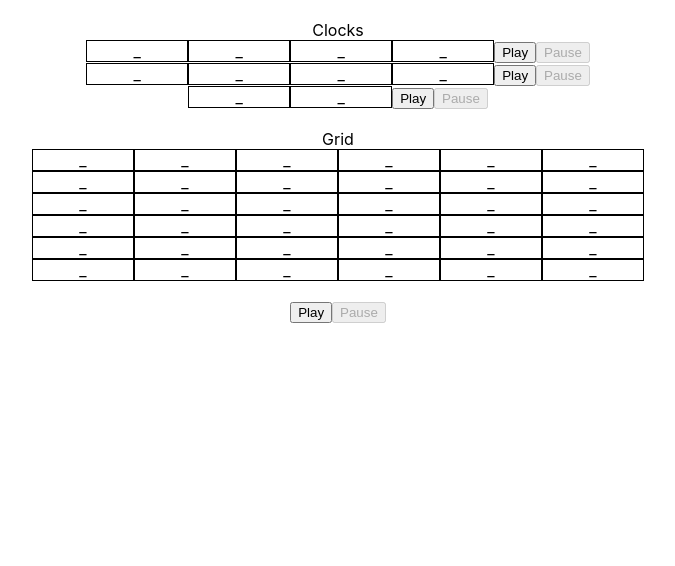
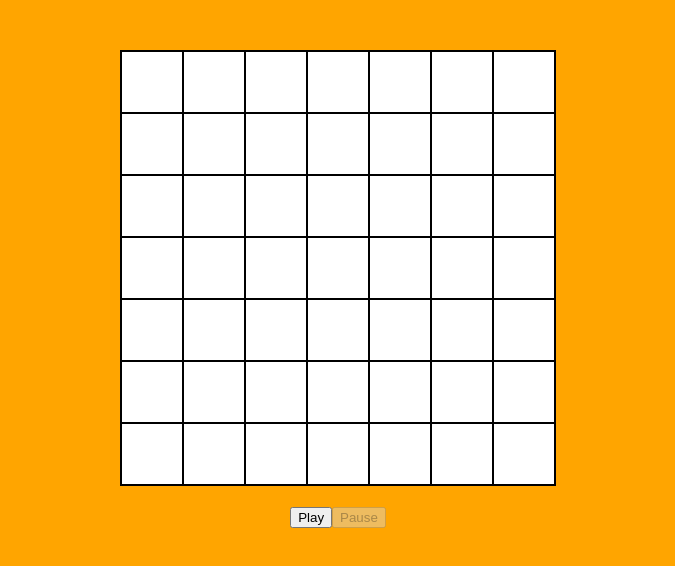
Before and after one commit to marwahaha/otomata, a React (Create React App) app: page / in a window 1280 px wide. Shown: the top 566 px of the page, without its empty margins (302-977 px from the left). Built offline with nearby package versions, Linux system fonts and the light colour scheme.

Commit message:
Get a nice coloring

```diff
--- a/src/App.css
+++ b/src/App.css
@@ -1,17 +1,7 @@
 .App {
   margin: 20px;
+  padding-top: 30px;
   text-align: center;
-}
-
-.App-logo {
-  height: 40vmin;
-  pointer-events: none;
-}
-
-@media (prefers-reduced-motion: no-preference) {
-  .App-logo {
-    animation: App-logo-spin infinite 20s linear;
-  }
 }
 
 .App-header {
@@ -29,9 +19,31 @@
   color: #61dafb;
 }
 
+table,
+th,
+td {
+  padding: 10px;
+  border: 1px solid black;
+  border-collapse: collapse;
+}
+
+table {
+  margin:auto;
+}
 
 .cell {
   display: inline-block;
-  width:100px;
-  border: 1px solid black;
+  width:40px;
+  height: 40px;
+  line-height:40px;
+
 }
+
+td {
+  background:lightskyblue;
+}
+td:empty {background: white;}
+
+html {
+  background:orange;
+}
--- a/src/App.js
+++ b/src/App.js
@@ -13,15 +13,15 @@ class App extends Component {
     return (
       <div className="App">
 
-        Clocks
+        {/* Clocks
         <Clock scale={["C4", "D4", "G4", "F4"]} />
         <Clock scale={["C5", "D5", "G5", "Bb4"]} />
-        <Clock scale={["C5", "D5"]} />
-        <br />
-Grid
+        <Clock scale={["C5", "D5"]} /> */}
+        {/* <br /> */}
+{/* Grid */}
         <Grid
-          gridsize={6}
-          scale={["C4", "E4", "F4", "A4", "B4", "D5"]}
+          gridsize={7}
+          scale={["E3", "A3", "D4", "G4", "C5", "E5", "D6"]}
         // todo validate scale size = gridsize
         />
       </div >
--- a/src/Cell.js
+++ b/src/Cell.js
@@ -1,3 +1,3 @@
 export function Cell(props) {
-  return <span onClick={props.handleClick} className='cell'>{props.val}</span>;
+  return <td onClick={props.handleClick} className='cell'>{props.val}</td>;
 }
--- a/src/Grid.js
+++ b/src/Grid.js
@@ -20,7 +20,7 @@ export class Grid extends Ticker {
     // TODO - I wish this didn't initialize on the top left, but actually where I clicked.
     // Could have callback function to Cell, but then need a way to initialize Widget at location
     // does this need to put pos and dir in props?
-    this.addWidget = (pos0=0, pos1=0) => {
+    this.addWidget = (pos0 = 0, pos1 = 0) => {
       this.widgets.push({ idx: this.state.widgets.length, pos: [pos0, pos1], dir: 0 });
       this.synths.push(new Tone.Synth().toDestination());
       this.setState({ ...this.state, synths: this.synths, widgets: this.widgets });
@@ -39,18 +39,18 @@ export class Grid extends Ticker {
 
   initVals() {
     return new Array(this.props.gridsize).fill('_')
-      .map(x => new Array(this.props.gridsize).fill('_'));
+      .map(x => new Array(this.props.gridsize).fill(''));
   }
 
   getArrow(pos) {
     if (pos === 0) {
-      return 'v';
+      return '🡻';
     } else if (pos === 1) {
-      return '>';
+      return '🡺';
     } else if (pos === 2) {
-      return '^';
+      return '🡹';
     } else {
-      return '<';
+      return '🡸';
     }
   }
 
@@ -153,12 +153,14 @@ export class Grid extends Ticker {
   subrender() {
     return (
       <div>
+        <table>
           {
             this.grid.map(num => {
               return <Row handleCellClick={this.handleCellClick}
                 offset={num} key={num} vals={this.state.vals[num]} len={this.props.gridsize} />
             })
           }
+        </table>
         <br />
         {
           this.state.widgets.map(w => {
--- a/src/Row.js
+++ b/src/Row.js
@@ -8,7 +8,7 @@ export class Row extends React.Component {
 
   render() {
     return (
-      <div>
+      <tr>
         {
           this.grid.map(num => {
             let key = this.props.offset * this.props.len + num;
@@ -16,7 +16,7 @@ export class Row extends React.Component {
 
           })
         }
-      </div>
+      </tr>
     );
   }
 }
--- a/src/Ticker.js
+++ b/src/Ticker.js
@@ -11,7 +11,7 @@ export class Ticker extends React.Component {
     setTimer = () => {
         this.timerID = setInterval(
             () => this.tick(),
-            500
+            250
         );
         this.setState({ ...this.state, timerSet: true });
     }
--- a/src/Widget.js
+++ b/src/Widget.js
@@ -1,9 +1,9 @@
 export function Widget(props) {
     return (
         <div>
-            idx: {props.idx}
+            {/* idx: {props.idx}
             pos: {props.pos.toString()}
-            dir: {props.dir.toString()}
+            dir: {props.dir.toString()} */}
         </div>
     );
 }
```
Lines whose indentation alone changed are shown as unchanged.
